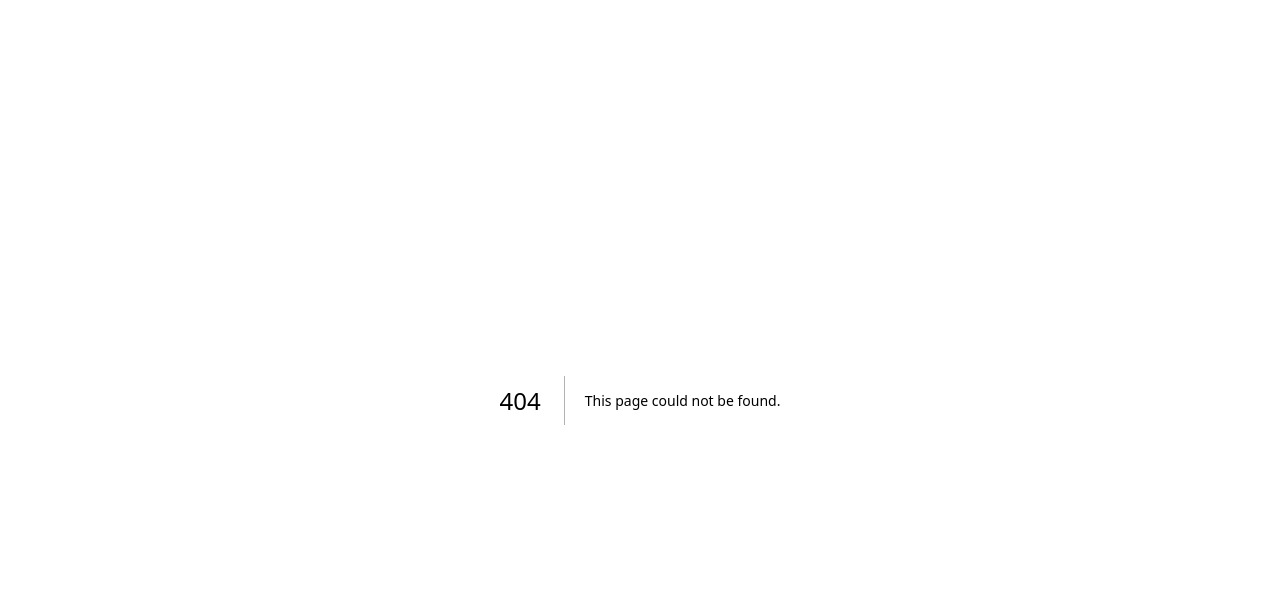
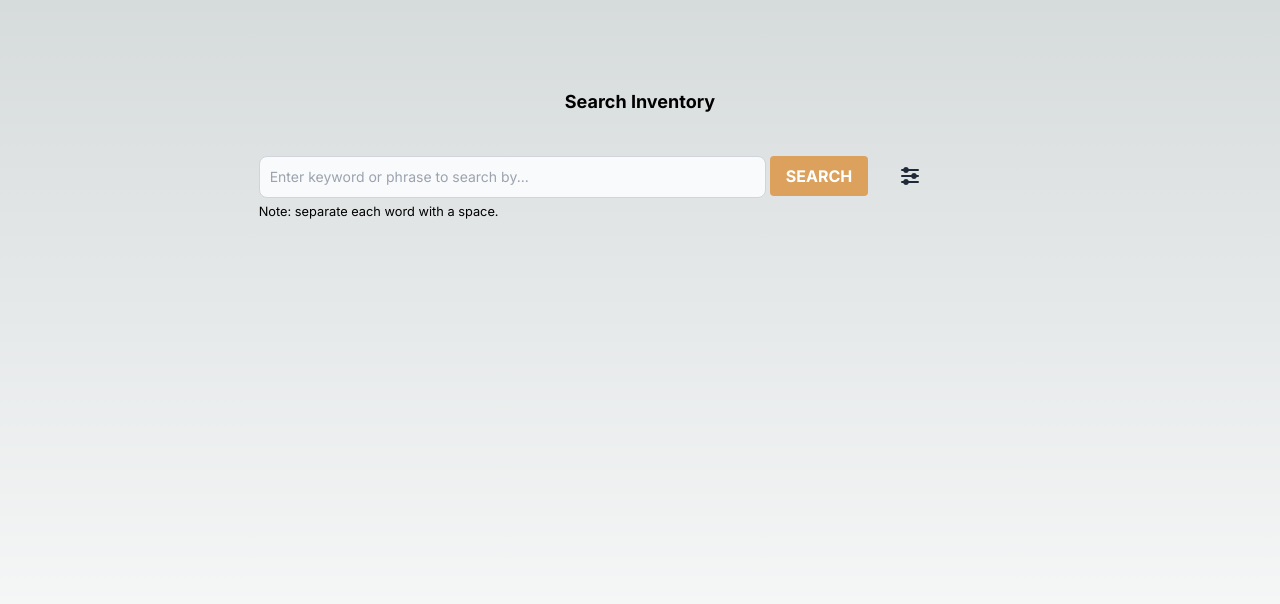
Before and after one commit to psnovichkov/Geology, a Next.js app: page /search in a window 1280 px wide. Before the commit this address had no page. Shown: the top 604 px of the page. Built offline with nearby package versions, Linux system fonts and the light colour scheme.

Commit message:
first commit

```diff
--- a/src/app/globals.css
+++ b/src/app/globals.css
@@ -1,3 +1,6 @@
+@import url('https://fonts.googleapis.com/css2?family=Nunito:ital,wght@0,200;0,300;0,400;0,500;0,600;0,700;0,800;0,900;0,1000;1,200;1,300;1,400;1,500;1,600;1,700;1,800;1,900;1,1000&display=swap');
+
+
 @tailwind base;
 @tailwind components;
 @tailwind utilities;
@@ -31,3 +34,19 @@ body {
     text-wrap: balance;
   }
 }
+
+.card {
+  @apply bg-white rounded overflow-hidden shadow-md relative
+}
+
+.card-title {
+  @apply font-bold text-lg p-6 text-center
+}
+
+.card-body {
+  @apply p-6
+}
+
+.btn {
+  @apply rounded-full py-2 px-3 uppercase text-xs font-bold cursor-pointer tracking-wider
+}
--- a/src/app/layout.tsx
+++ b/src/app/layout.tsx
@@ -5,8 +5,8 @@ import "./globals.css";
 const inter = Inter({ subsets: ["latin"] });
 
 export const metadata: Metadata = {
-  title: "Create Next App",
-  description: "Generated by create next app",
+  title: "Geo-Science",
+  description: "Geo-Science Sample Database",
 };
 
 export default function RootLayout({
--- /dev/null
+++ b/src/app/newentry/layout.tsx
@@ -0,0 +1,11 @@
+export default function NewEntryLayout({
+  children,
+}: Readonly<{
+  children: React.ReactNode;
+}>) {
+  return (
+    <div className="flex min-h-screen flex-col items-center justify-between p-8 sm:p-16">
+      {children}
+    </div>
+  );
+}
--- /dev/null
+++ b/src/app/newentry/page.tsx
@@ -0,0 +1,3 @@
+export default function NewEntry() {
+  return <div>New Entry placeholder</div>;
+}
--- a/src/app/page.tsx
+++ b/src/app/page.tsx
@@ -1,112 +1,72 @@
 import Image from "next/image";
+import Link from "next/link";
 
 export default function Home() {
   return (
-    <main className="flex min-h-screen flex-col items-center justify-between p-24">
-      <div className="z-10 max-w-5xl w-full items-center justify-between font-mono text-sm lg:flex">
-        <p className="fixed left-0 top-0 flex w-full justify-center border-b border-gray-300 bg-gradient-to-b from-zinc-200 pb-6 pt-8 backdrop-blur-2xl dark:border-neutral-800 dark:bg-zinc-800/30 dark:from-inherit lg:static lg:w-auto  lg:rounded-xl lg:border lg:bg-gray-200 lg:p-4 lg:dark:bg-zinc-800/30">
-          Get started by editing&nbsp;
-          <code className="font-mono font-bold">src/app/page.tsx</code>
-        </p>
-        <div className="fixed bottom-0 left-0 flex h-48 w-full items-end justify-center bg-gradient-to-t from-white via-white dark:from-black dark:via-black lg:static lg:h-auto lg:w-auto lg:bg-none">
-          <a
-            className="pointer-events-none flex place-items-center gap-2 p-8 lg:pointer-events-auto lg:p-0"
-            href="https://vercel.com?utm_source=create-next-app&utm_medium=appdir-template&utm_campaign=create-next-app"
-            target="_blank"
-            rel="noopener noreferrer"
-          >
-            By{" "}
-            <Image
-              src="/vercel.svg"
-              alt="Vercel Logo"
-              className="dark:invert"
-              width={100}
-              height={24}
-              priority
-            />
-          </a>
+    <main className="flex min-h-screen flex-col items-center justify-between p-8 sm:p-16">
+      <div className="grid md:grid-cols-6 md:gap-4">
+        <div className="col-start-0 col-span-12 md:col-start-1 md:col-span-6 lg:col-start-2 lg:col-span-4">
+          <div className="card hover:shadow-lg">
+            <h2 className="card-title">Geo-Science Sample Database</h2>
+            <div className="card-body">
+              <p className="card-text">
+                Welcome to the Geo-science sample database. This database was
+                created to help staff and students find, search, and organize
+                the entire rock collection/inventory here at Idaho State
+                University. To continue, please make a selection from one of the
+                following options.
+              </p>
+              <div className="m-6">
+                <div className="grid md:grid-cols-6 md:gap-4">
+                  <div className="mb-4 md:mb-0 md:col-start-1 md:col-span-3 lg:col-start-1 lg:col-span-3">
+                    <div className="text-center">
+                      <Link href="/search">
+                        <button className="text-primary btn border-primary md:border-2 hover:bg-primary hover:text-white fill-current transition ease-out duration-500">
+                          <div className="">
+                            <span className="">Search the Database </span>
+                            <svg
+                              xmlns="http://www.w3.org/2000/svg"
+                              x="0px"
+                              y="0px"
+                              width="100"
+                              height="100"
+                              viewBox="0 0 30 30"
+                              className="w-4 h-4 hidden md:inline-block"
+                            >
+                              <path d="M 13 3 C 7.4889971 3 3 7.4889971 3 13 C 3 18.511003 7.4889971 23 13 23 C 15.396508 23 17.597385 22.148986 19.322266 20.736328 L 25.292969 26.707031 A 1.0001 1.0001 0 1 0 26.707031 25.292969 L 20.736328 19.322266 C 22.148986 17.597385 23 15.396508 23 13 C 23 7.4889971 18.511003 3 13 3 z M 13 5 C 17.430123 5 21 8.5698774 21 13 C 21 17.430123 17.430123 21 13 21 C 8.5698774 21 5 17.430123 5 13 C 5 8.5698774 8.5698774 5 13 5 z"></path>
+                            </svg>
+                          </div>
+                        </button>
+                      </Link>
+                    </div>
+                  </div>
+                  <div className="md:col-start-4 md:col-span-3 lg:col-start-4 lg:col-span-3">
+                    <div className="text-center">
+                      <Link href="/newentry">
+                        <button className="text-primary btn border-primary md:border-2 hover:bg-primary hover:text-white fill-current transition ease-out duration-500">
+                          <div className="">
+                            <span className="">New Sample Entry Form </span>
+                            <svg
+                              xmlns="http://www.w3.org/2000/svg"
+                              x="0px"
+                              y="0px"
+                              width="100"
+                              height="100"
+                              viewBox="0 0 32 32"
+                              className="w-4 h-4 hidden md:inline-block"
+                            >
+                              <path d="M 16 3 C 8.832031 3 3 8.832031 3 16 C 3 23.167969 8.832031 29 16 29 C 23.167969 29 29 23.167969 29 16 C 29 8.832031 23.167969 3 16 3 Z M 16 5 C 22.085938 5 27 9.914063 27 16 C 27 22.085938 22.085938 27 16 27 C 9.914063 27 5 22.085938 5 16 C 5 9.914063 9.914063 5 16 5 Z M 15 10 L 15 15 L 10 15 L 10 17 L 15 17 L 15 22 L 17 22 L 17 17 L 22 17 L 22 15 L 17 15 L 17 10 Z"></path>
+                            </svg>
+                          </div>
+                        </button>
+                      </Link>
+                    </div>
+                  </div>
+                </div>
+              </div>
+            </div>
+          </div>
         </div>
-      </div>
-
-      <div className="relative flex place-items-center before:absolute before:h-[300px] before:w-full sm:before:w-[480px] before:-translate-x-1/2 before:rounded-full before:bg-gradient-radial before:from-white before:to-transparent before:blur-2xl before:content-[''] after:absolute after:-z-20 after:h-[180px] after:w-full sm:after:w-[240px] after:translate-x-1/3 after:bg-gradient-conic after:from-sky-200 after:via-blue-200 after:blur-2xl after:content-[''] before:dark:bg-gradient-to-br before:dark:from-transparent before:dark:to-blue-700 before:dark:opacity-10 after:dark:from-sky-900 after:dark:via-[#0141ff] after:dark:opacity-40 before:lg:h-[360px] z-[-1]">
-        <Image
-          className="relative dark:drop-shadow-[0_0_0.3rem_#ffffff70] dark:invert"
-          src="/next.svg"
-          alt="Next.js Logo"
-          width={180}
-          height={37}
-          priority
-        />
-      </div>
-
-      <div className="mb-32 grid text-center lg:max-w-5xl lg:w-full lg:mb-0 lg:grid-cols-4 lg:text-left">
-        <a
-          href="https://nextjs.org/docs?utm_source=create-next-app&utm_medium=appdir-template&utm_campaign=create-next-app"
-          className="group rounded-lg border border-transparent px-5 py-4 transition-colors hover:border-gray-300 hover:bg-gray-100 hover:dark:border-neutral-700 hover:dark:bg-neutral-800/30"
-          target="_blank"
-          rel="noopener noreferrer"
-        >
-          <h2 className={`mb-3 text-2xl font-semibold`}>
-            Docs{" "}
-            <span className="inline-block transition-transform group-hover:translate-x-1 motion-reduce:transform-none">
-              -&gt;
-            </span>
-          </h2>
-          <p className={`m-0 max-w-[30ch] text-sm opacity-50`}>
-            Find in-depth information about Next.js features and API.
-          </p>
-        </a>
-
-        <a
-          href="https://nextjs.org/learn?utm_source=create-next-app&utm_medium=appdir-template-tw&utm_campaign=create-next-app"
-          className="group rounded-lg border border-transparent px-5 py-4 transition-colors hover:border-gray-300 hover:bg-gray-100 hover:dark:border-neutral-700 hover:dark:bg-neutral-800/30"
-          target="_blank"
-          rel="noopener noreferrer"
-        >
-          <h2 className={`mb-3 text-2xl font-semibold`}>
-            Learn{" "}
-            <span className="inline-block transition-transform group-hover:translate-x-1 motion-reduce:transform-none">
-              -&gt;
-            </span>
-          </h2>
-          <p className={`m-0 max-w-[30ch] text-sm opacity-50`}>
-            Learn about Next.js in an interactive course with&nbsp;quizzes!
-          </p>
-        </a>
-
-        <a
-          href="https://vercel.com/templates?framework=next.js&utm_source=create-next-app&utm_medium=appdir-template&utm_campaign=create-next-app"
-          className="group rounded-lg border border-transparent px-5 py-4 transition-colors hover:border-gray-300 hover:bg-gray-100 hover:dark:border-neutral-700 hover:dark:bg-neutral-800/30"
-          target="_blank"
-          rel="noopener noreferrer"
-        >
-          <h2 className={`mb-3 text-2xl font-semibold`}>
-            Templates{" "}
-            <span className="inline-block transition-transform group-hover:translate-x-1 motion-reduce:transform-none">
-              -&gt;
-            </span>
-          </h2>
-          <p className={`m-0 max-w-[30ch] text-sm opacity-50`}>
-            Explore starter templates for Next.js.
-          </p>
-        </a>
-
-        <a
-          href="https://vercel.com/new?utm_source=create-next-app&utm_medium=appdir-template&utm_campaign=create-next-app"
-          className="group rounded-lg border border-transparent px-5 py-4 transition-colors hover:border-gray-300 hover:bg-gray-100 hover:dark:border-neutral-700 hover:dark:bg-neutral-800/30"
-          target="_blank"
-          rel="noopener noreferrer"
-        >
-          <h2 className={`mb-3 text-2xl font-semibold`}>
-            Deploy{" "}
-            <span className="inline-block transition-transform group-hover:translate-x-1 motion-reduce:transform-none">
-              -&gt;
-            </span>
-          </h2>
-          <p className={`m-0 max-w-[30ch] text-sm opacity-50 text-balance`}>
-            Instantly deploy your Next.js site to a shareable URL with Vercel.
-          </p>
-        </a>
       </div>
     </main>
   );
--- /dev/null
+++ b/src/app/search/layout.tsx
@@ -0,0 +1,11 @@
+export default function SearchLayout({
+  children,
+}: Readonly<{
+  children: React.ReactNode;
+}>) {
+  return (
+    <div className="flex min-h-screen flex-col flex-wrap items-center  justify-stretch p-8 sm:p-16">
+      <div className="w-full">{children}</div>
+    </div>
+  );
+}
--- /dev/null
+++ b/src/app/search/page.tsx
@@ -0,0 +1,65 @@
+"use client";
+import { useFormik } from "formik";
+
+export default function Search() {
+  const formik = useFormik({
+    initialValues: {
+      searchterm: "",
+    },
+    onSubmit: function () {},
+  });
+
+  return (
+    <>
+      <div className="grid md:grid-cols-6 md:gap-4">
+        <div className="col-start-1 col-span-6 lg:col-start-2 lg:col-span-4">
+          <h1 className="text-center font-bold text-lg p-6">
+            Search Inventory
+          </h1>
+        </div>
+        <div className="col-start-1 col-span-6 md:col-start-1 md:col-span-6 lg:col-start-2 lg:col-span-4">
+          <form>
+            <div className="grid md:grid-cols-6 md:gap-1">
+              <div className="col-start-1 col-span-4">
+                <input
+                  type="text"
+                  id="searchterm"
+                  name="searchterm"
+                  placeholder="Enter keyword or phrase to search by..."
+                  className="bg-gray-50 border border-gray-300 text-gray-900 text-sm rounded-lg focus:ring-blue-500 focus:border-blue-500 block w-full p-2.5 dark:bg-gray-700 dark:border-gray-600 dark:placeholder-gray-400 dark:text-white dark:focus:ring-blue-500 dark:focus:border-blue-500"
+                  onChange={formik.handleChange}
+                  value={formik.values.searchterm}
+                />
+                <small>Note: separate each word with a space.</small>
+              </div>
+              <div className="col-start-5 col-span-1">
+                <button
+                  type="button"
+                  className="bg-secondary-100 hover:bg-secondary-200 text-white font-bold py-2 px-4 rounded"
+                >
+                  SEARCH
+                </button>
+              </div>
+              <div className="col-start-6 col-span-1">
+                <div
+                  className="py-2 cursor-pointer"
+                  title="Advance Search With Filters"
+                >
+                  <svg
+                    className="w-6 h-6 text-gray-800 dark:text-white"
+                    aria-hidden="true"
+                    xmlns="http://www.w3.org/2000/svg"
+                    fill="currentColor"
+                    viewBox="0 0 24 24"
+                  >
+                    <path d="M10.8 5a3 3 0 0 0-5.6 0H4a1 1 0 1 0 0 2h1.2a3 3 0 0 0 5.6 0H20a1 1 0 1 0 0-2h-9.2ZM4 11h9.2a3 3 0 0 1 5.6 0H20a1 1 0 1 1 0 2h-1.2a3 3 0 0 1-5.6 0H4a1 1 0 1 1 0-2Zm1.2 6H4a1 1 0 1 0 0 2h1.2a3 3 0 0 0 5.6 0H20a1 1 0 1 0 0-2h-9.2a3 3 0 0 0-5.6 0Z" />
+                  </svg>
+                </div>
+              </div>
+            </div>
+          </form>
+        </div>
+      </div>
+    </>
+  );
+}
--- a/tailwind.config.ts
+++ b/tailwind.config.ts
@@ -13,6 +13,16 @@ const config: Config = {
         "gradient-conic":
           "conic-gradient(from 180deg at 50% 50%, var(--tw-gradient-stops))",
       },
+      colors: {
+        primary: "#bc6c25",
+        secondary:  {
+          100: "#dda15e",
+          200: "#bd7828"
+        }
+      },
+      fontFamily: {
+        body: ['Nunito']
+      }
     },
   },
   plugins: [],
```
Also changed, not shown: package.json (+6 -5 lines), 1 other file (tests, documents, lock files or other folders).
